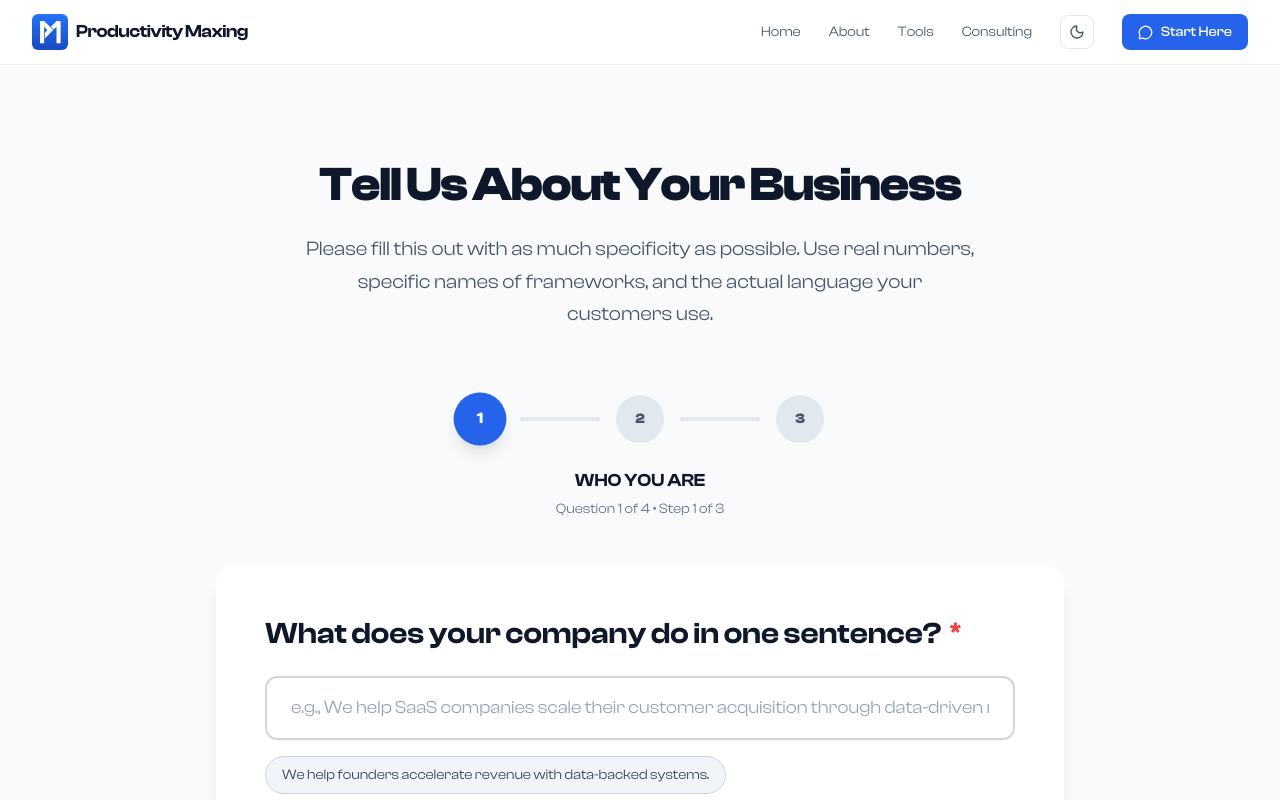
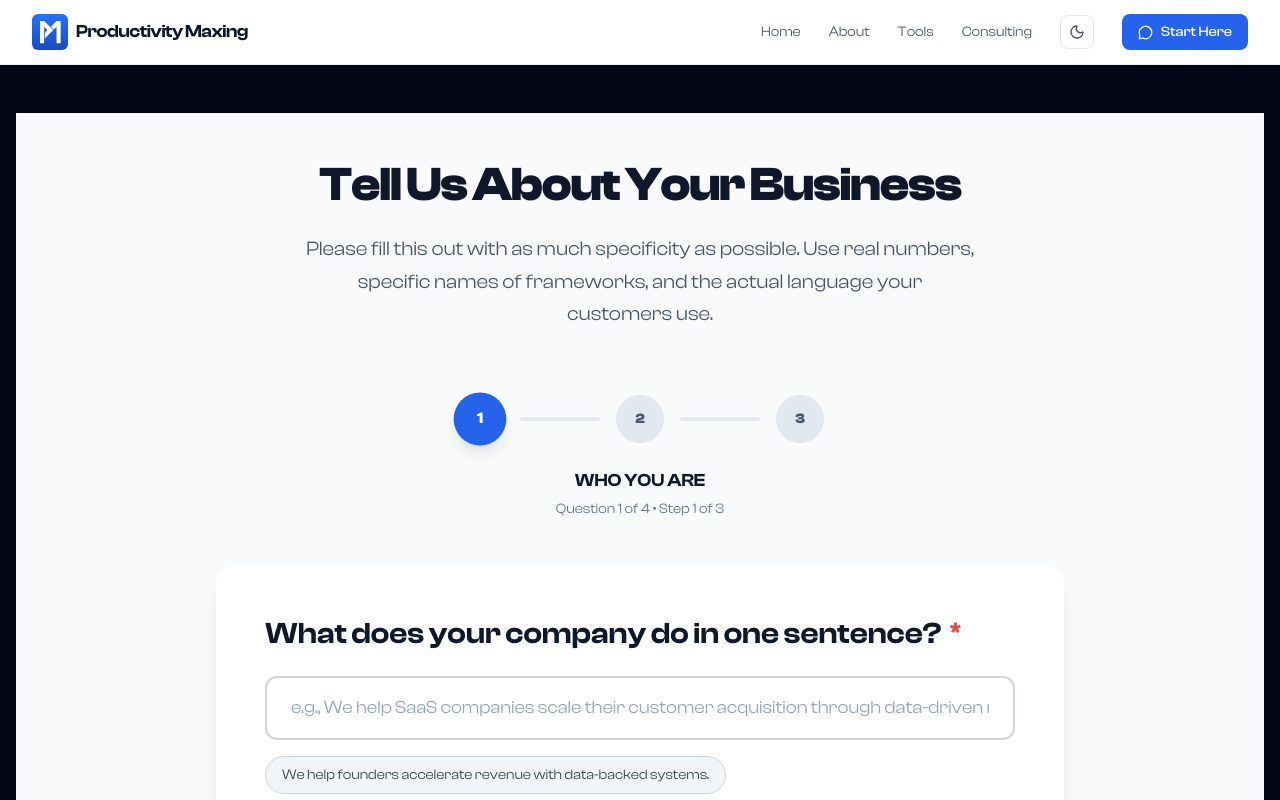
Before and after one commit to productivitymaxing/Productivity-Maxing, a Next.js app: page /onboarding in a window 1280 px wide. Shown: the top 800 px of the page. Built offline with nearby package versions, Linux system fonts and the light colour scheme.

Commit message:
Updated client onboarding portal

```diff
--- a/src/app/onboarding/page.tsx
+++ b/src/app/onboarding/page.tsx
@@ -2,7 +2,7 @@ import BusinessContextQuestionnaire from '@/components/BusinessContextQuestionna
 
 export default function OnboardingPage() {
   return (
-    <main className="min-h-screen bg-slate-50 dark:bg-slate-950 py-12 transition-colors duration-300">
+    <main className="min-h-screen bg-slate-950 dark:bg-slate-950 py-12 transition-colors duration-300">
       <div className="container mx-auto px-4">
         <BusinessContextQuestionnaire />
       </div>
--- a/src/components/BusinessContextQuestionnaire.tsx
+++ b/src/components/BusinessContextQuestionnaire.tsx
@@ -274,6 +274,7 @@ const BusinessContextQuestionnaire: React.FC = () => {
     setIsTransitioning(true);
     setTimeout(() => {
       setCurrentQuestionIndex(prev => prev + 1);
+      setInputValue('');
       setIsTransitioning(false);
     }, 300);
   };
@@ -340,7 +341,7 @@ const BusinessContextQuestionnaire: React.FC = () => {
           <div className="inline-flex rounded-full bg-blue-600 px-4 py-2 text-sm font-semibold uppercase tracking-[0.24em] text-white mb-8">
             Questionnaire Submitted
           </div>
-          <h1 className="text-4xl md:text-5xl font-semibold mb-6">Thanks. We’ve received your questionnaire.</h1>
+          <h1 className="text-4xl md:text-5xl font-semibold mb-6">Thanks. &quot;We’ve received your responses.&quot;</h1>
           <p className="text-lg text-slate-300 max-w-2xl mx-auto leading-relaxed mb-10">
             We’ll review your business, systems, and goals, then reach out with the next steps.
           </p>
@@ -349,7 +350,7 @@ const BusinessContextQuestionnaire: React.FC = () => {
               href="/"
               className="inline-flex items-center justify-center rounded-full bg-white text-slate-950 px-8 py-4 font-semibold shadow-lg hover:bg-slate-100 transition"
             >
-              Return to Command Center
+              Go to Homepage
             </Link>
             <Link
               href="/business-tools"
```
